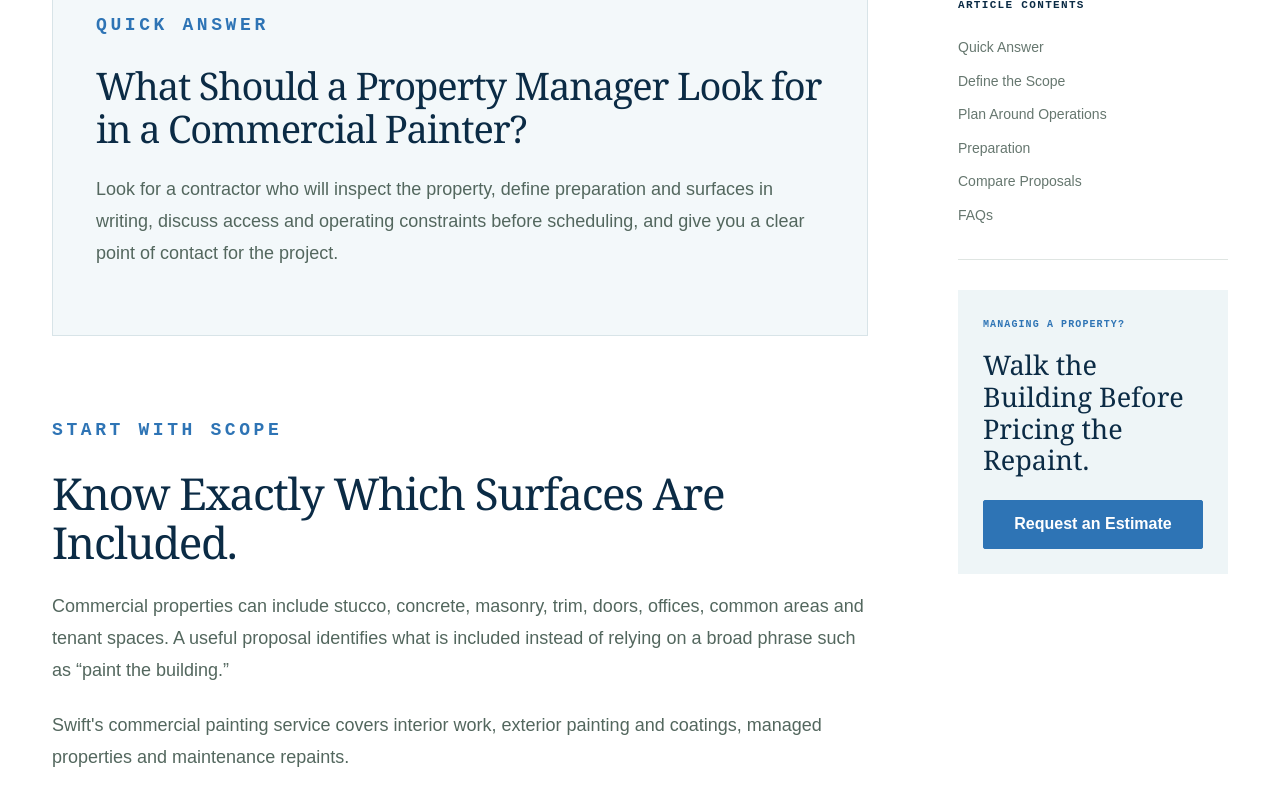
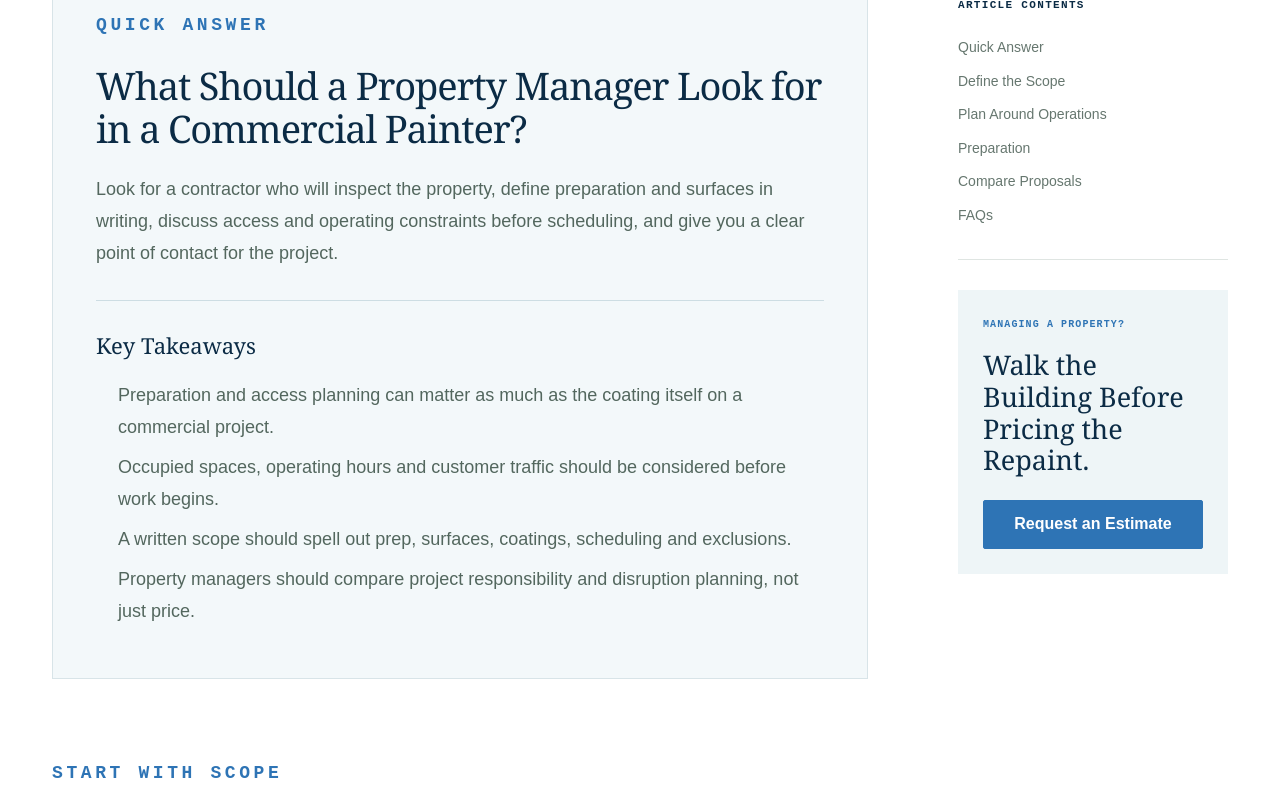
Before and after one commit to stylus1274/swift, a Next.js app: page /blog/commercial-painting-contractor-spring-hill-fl in a window 1280 px wide. Shown: the part 1504-2304 px from the top of the page. Built offline with nearby package versions, Linux system fonts and the light colour scheme.

Commit message:
Add key takeaways to commercial-painting-contractor-spring-hill-fl

```diff
--- a/app/blog/commercial-painting-contractor-spring-hill-fl/page.tsx
+++ b/app/blog/commercial-painting-contractor-spring-hill-fl/page.tsx
@@ -14,7 +14,17 @@ export default function Page(){return <main className="blog-page article-page"><
 <figure className="article-hero-image"><img src="/assets/commercial-painting-hero.png" alt="Commercial painter coating a Florida building from a lift"/><figcaption>Commercial painting should be planned around the property, its occupants and the surfaces being coated.</figcaption></figure>
 <div className="article-shell"><aside className="article-sidebar"><div className="article-contents"><p>Article Contents</p><a href="#quick-answer">Quick Answer</a><a href="#scope">Define the Scope</a><a href="#operations">Plan Around Operations</a><a href="#prep">Preparation</a><a href="#proposal">Compare Proposals</a><a href="#faqs">FAQs</a></div><div className="article-sidebar-cta"><p>Managing a Property?</p><h2>Walk the Building Before Pricing the Repaint.</h2><a className="button blog-primary" href="/contact">Request an Estimate</a></div></aside>
 <article className="article-body">
-<section className="article-answer" id="quick-answer"><p className="eyebrow">QUICK ANSWER</p><h2>What Should a Property Manager Look for in a Commercial Painter?</h2><p>Look for a contractor who will inspect the property, define preparation and surfaces in writing, discuss access and operating constraints before scheduling, and give you a clear point of contact for the project.</p></section>
+<section className="article-answer" id="quick-answer"><p className="eyebrow">QUICK ANSWER</p><h2>What Should a Property Manager Look for in a Commercial Painter?</h2><p>Look for a contractor who will inspect the property, define preparation and surfaces in writing, discuss access and operating constraints before scheduling, and give you a clear point of contact for the project.</p>
+          <div className="article-takeaways">
+            <strong>Key Takeaways</strong>
+            <ul>
+              <li>Preparation and access planning can matter as much as the coating itself on a commercial project.</li>
+              <li>Occupied spaces, operating hours and customer traffic should be considered before work begins.</li>
+              <li>A written scope should spell out prep, surfaces, coatings, scheduling and exclusions.</li>
+              <li>Property managers should compare project responsibility and disruption planning, not just price.</li>
+            </ul>
+          </div>
+        </section>
 <section id="scope"><p className="eyebrow">START WITH SCOPE</p><h2>Know Exactly Which Surfaces Are Included.</h2><p>Commercial properties can include stucco, concrete, masonry, trim, doors, offices, common areas and tenant spaces. A useful proposal identifies what is included instead of relying on a broad phrase such as “paint the building.”</p><p>Swift&apos;s commercial painting service covers interior work, exterior painting and coatings, managed properties and maintenance repaints.</p></section>
 <section id="operations"><p className="eyebrow">PROPERTY OPERATIONS</p><h2>Plan Access Before the Crew Arrives.</h2><p>Occupied commercial properties require a different plan than an empty space. Customer traffic, tenants, employees, equipment and operating hours can all affect sequencing. Discuss which areas can be closed, when work can occur and how the project will move through the property.</p></section>
 <section id="prep"><p className="eyebrow">PREPARATION</p><h2>The Finish Is Only as Good as the Surface Under It.</h2><p>Preparation should match the existing surface and coating condition. Depending on the property, the scope may include cleaning, scraping, patching, caulking, priming and protecting adjacent areas before finish coats are applied.</p><div className="article-factor-grid"><div><strong>Surface Condition</strong><p>Identify peeling, cracking, damage and areas needing repair.</p></div><div><strong>Protection</strong><p>Define how floors, fixtures, landscaping and occupied areas will be protected.</p></div><div><strong>Access</strong><p>Plan lifts, work zones and entry points before work begins.</p></div><div><strong>Coating Scope</strong><p>Document the surfaces and finish expectations in the proposal.</p></div></div></section>
```
